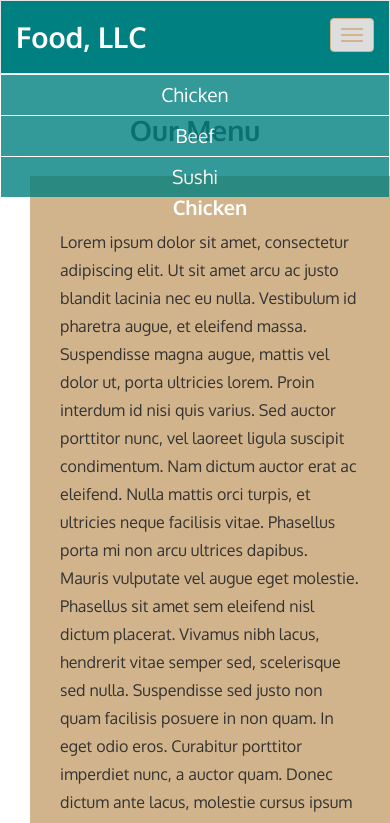
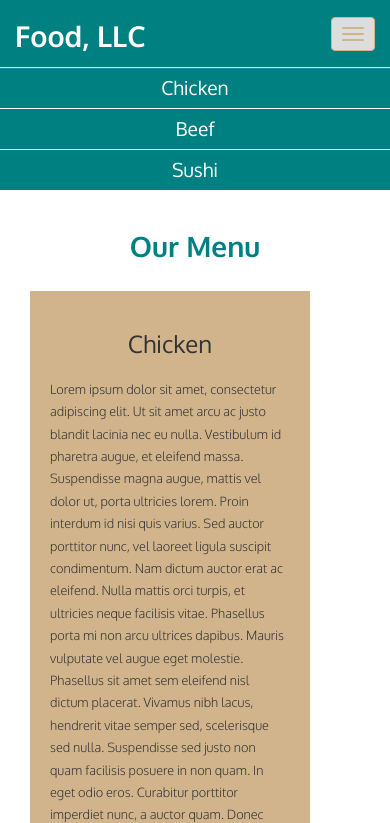
Before and after one commit to Coco-daisy/coursera-test, a plain HTML site: page mod3_solution/index.html in a window 390 px wide. Both pictures are taken after a click on the button "Toggle navigation". Shown: the top 823 px of the page. Drawn offline with Linux system fonts and the light colour scheme.

Commit message:
Some addition to my page content.

```diff
--- a/mod3_solution/css/stylesheet.css
+++ b/mod3_solution/css/stylesheet.css
@@ -1,48 +1,44 @@
 html {font-size: 16px;}
-body {font-family: "Oxygen", sans-serif;}
+body {font-family: 'Oxygen', sans-serif;}
 
 /* HEADER */
 #header-nav {
   background-color: teal;
   border-radius: 0;
-	height: 75px;
+  border: 0;
 }
 .navbar-brand {
-	padding: 0;
+  padding-top: 0;
   margin-top: 20px;
-	margin-bottom: 20px;
+  margin-bottom: 0px;
   height: 80%;
 }
 .navbar-brand h1 { /* Company name */
   color: white;
   font-size: 1.8rem;
   font-weight: bold;
-	margin-top: 0px;
-	margin-bottom: 0px;
-	padding-top: 0px;
+  margin-top: 0;
+  margin-bottom: 0;
+  padding-top: 0;
 }
-
 #nav-list { /* Entire dropdown menu */
-	position: relative;
-	background-color: teal;
-	margin-top: 0px;
-	opacity: 0.8;
-	z-index: 2;
+  margin-top: 0;
+  margin-bottom: 0;
 }
 #nav-list a {
   color: white;
   text-align: center;
-	border-top: 1px solid white;
 }
 #nav-list a:hover {
-	background-color: tan;
+  background: tan;
+  opacity: 0.8;
 }
 .navbar-header button.navbar-toggle, .navbar-header .icon-bar {
   border: 1.5px solid tan;
 }
 .navbar-header button.navbar-toggle {
   clear: both;
-	margin-top: -55px;
+  margin-top: -50px;
 }
 /* END HEADER */
 
@@ -51,81 +47,84 @@ body {font-family: "Oxygen", sans-serif;}
   margin-right: auto;
   margin-left: auto;
 }
-#wrapper {
-	border: 1px solid tan;
-	position: static;
-}
-.container .text-center { /* Our Menu */
+.container h2 { /* Our Menu */
   font-size: 1.75rem;
   font-weight: bold;
-}
-#menu-tiles {
+  color: teal;
+  margin-bottom: 30px;
 }
 #tile1, #tile2, #tile3 {
   height: auto;
   width: 100%;
   background-color: tan;
-	padding-right: 50px;
-	padding-left: 50px;
+  padding-right: 30px;
+  padding-left: 30px;
   margin-right: auto;
   margin-left: auto;
-	margin-bottom: 15px;
+  margin-bottom: 25px;
   position: relative;
   overflow: hidden;
-	z-index: 1;
 }
-.container h2 {
-	font-size: 1.75rem;
-	margin-bottom: 30px;
+#tile1 h3, #tile2 h3, #tile3 h3 {
+  font-size: 1.5rem;
+  padding-top: 20px;
+  padding-bottom: 10px;
 }
-#chicken, #beef, #sushi {
-	font-size: 1.25rem;
-	font-weight: bold;
-	color: white;
-}
-.container p {
+#tile1 p, #tile2 p, #tile3 p {
   font-size: 1rem;
+  font-weight: 100;
   line-height: 1.75;
   padding-bottom: 15px;
 }
+#tile1 p a, #tile2 p a, #tile3 p a {
+  font-weight: bold;
+  color: teal;
+}
+#tile1 {
+  background-position: center;
+}
+#tile2 {
+  background-position: center;
+}
 /* END HOME PAGE */
 
-/***********************************/
 
-/*** Large device only ***/
+/********** Large devices only **********/
 @media (min-width: 1200px) {
   /* HEADER */
   /* END HEADER */
+
+  /* HOME PAGE */
+  /* END HOME PAGE */
 }
 
-/*** Medium device only ***/
+/********** Medium devices only **********/
 @media (min-width: 992px) and (max-width: 1199px) {
   /* HEADER */
   /* END HEADER */
+
+  /* HOME PAGE */
+  /* END HOME PAGE */
 }
 
-/*** Small device only */
+/********** Small devices only **********/
 @media (min-width: 768px) and (max-width: 991px) {
   /* HEADER */
   /* END HEADER */
+
+  /* HOME PAGE */
+  /* END HOME PAGE */
 }
 
-/*** Extra Small device only ***/
+/********** Extra small devices only **********/
 @media (max-width: 767px) {
   /* HEADER */
-	.navbar-brand {
-		padding-top: 0px;
-		margin-left: 15px;
-	}
-	.navbar-brand {
-		margin-right: 15px;
-		margin-left: 15px;
-	}
   #collapsable-nav {
     padding: 0;
   }
   #collapsable-nav a { /* Collapsed nav menu text: Chicken, Beef, Sushi */
     font-size: 1.2rem;
+    border-bottom: 1px solid white;
   }
   /* END HEADER */
 
@@ -135,7 +134,7 @@ body {font-family: "Oxygen", sans-serif;}
     margin-right: 15px;
     margin-left: 15px;
   }
-	#menu-tiles	{
+  #menu-tiles {
     width: 360px;
     margin-top: 0;
     margin-right: auto;
@@ -143,8 +142,36 @@ body {font-family: "Oxygen", sans-serif;}
     margin-bottom: 15px;
   }
   #tile1, #tile2, #tile3 {
-		padding-right: 30px;
-		padding-left: 30px;
+    margin: 0 auto 15px;
+    width: 100%;
   }
   /* END HOME PAGE */
 }
+
+/********** Super extra small devices Only :-) (e.g., iPhone 4) **********/
+@media (max-width: 479px) {
+  /* HEADER */
+  /* END HEADER */
+
+  /* HOME PAGE */
+  #tile1, #tile2, #tile3 {
+    width: 280px;
+    padding-right: 20px;
+    padding-left: 20px;
+    margin: 0 auto 15px;
+  }
+  #tile1 p, #tile2 p, #tile3 p {
+  font-size: .8rem;
+  line-height: 1.75;
+  padding-bottom: 10px;
+}
+  .col-xxs-12 {
+    position: relative;
+    min-height: 1px;
+    padding-right: 15px;
+    padding-left: 15px;
+    float: left;
+    width: 100%;
+  }
+  /* END HOME PAGE */
+}
--- a/mod3_solution/index.html
+++ b/mod3_solution/index.html
@@ -1,4 +1,3 @@
-<!DOCTYPE html>
 <!DOCTYPE html>
 <html lang="en">
 <head>
@@ -17,14 +16,12 @@
 		<nav id="header-nav" class="navbar navbar-default">
 			<div class="container">
 				<div class="navbar-header">
-					<!-- <a href="index.html" class="pull-left visible-md visible-lg"><div id"logo-img"></div></a> -->
 
 					<div class="navbar-brand">
-						<!-- <a href="index.html"> -->
-						<h1>Food, LLC</h1> <!-- </a><p><img src="images/star-k-logo.png" alt="Kosher certification"><span>Kosher Certified</span></p> -->
+						<h1>Food, LLC</h1>
 					</div>
 
-					<button type="button" class="navbar-toggle collaosed" data-toggle="collapse" data-target="#collapsable-nav" aria-controls="collapsable-nav aria-expand="false">
+					<button type="button" class="navbar-toggle collaosed" data-toggle="collapse" data-target="#collapsable-nav" aria-expand="false">
 						<span class="sr-only">Toggle navigation</span>
 						<span class="icon-bar"></span>
 						<span class="icon-bar"></span>
@@ -51,10 +48,6 @@
 	</header>
 
 	<div id="main-content" class="container">
-		<!-- <div class="jumbotron">
-			<img src="" alt="Picture of restaurant" class="img-responsive visible-xs">
-		</div> -->
-
 		<h2 id="title" class="text-center">Our Menu</h2>
 
 		<section id="menu-tiles" class="row">
```
Also changed, not shown: 2 other files. Lines whose indentation alone changed are shown as unchanged.
